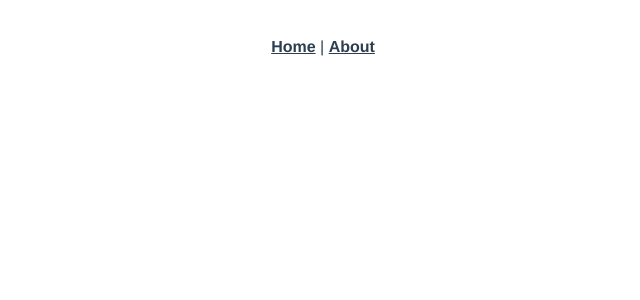
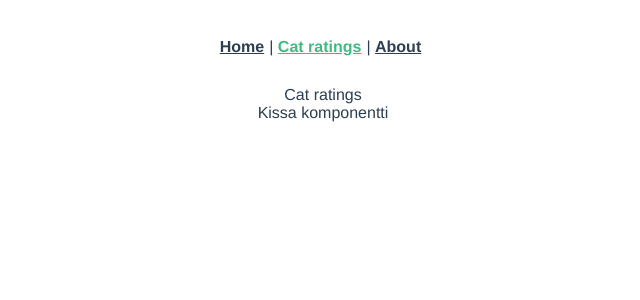
Before and after one commit to ajjmai/cat-rating-app, a Vue app: page /cat-ratings in a window 1280 px wide. Shown: the top 300 px of the page, without its empty margins (317-957 px from the left). Built offline with nearby package versions, Linux system fonts and the light colour scheme.

Commit message:
create cat-ratings page

```diff
--- a/src/App.vue
+++ b/src/App.vue
@@ -1,10 +1,11 @@
 <template>
   <div id="app">
     <div id="nav">
-      <router-link to="/">Home</router-link> |
+      <router-link to="/">Home</router-link>|
+      <router-link to="/cat-ratings">Cat ratings</router-link>|
       <router-link to="/about">About</router-link>
     </div>
-    <router-view/>
+    <router-view />
   </div>
 </template>
 
@@ -23,6 +24,7 @@
   a {
     font-weight: bold;
     color: #2c3e50;
+    margin-right: 5px;
 
     &.router-link-exact-active {
       color: #42b983;
--- a/src/router/index.js
+++ b/src/router/index.js
@@ -1,11 +1,11 @@
 import Vue from 'vue'
 import VueRouter from 'vue-router'
 import Home from '../views/Home.vue'
+import CatRatings from '../views/CatRatings.vue'
 
 Vue.use(VueRouter)
 
-const routes = [
-  {
+const routes = [{
     path: '/',
     name: 'Home',
     component: Home
@@ -16,7 +16,12 @@ const routes = [
     // route level code-splitting
     // this generates a separate chunk (about.[hash].js) for this route
     // which is lazy-loaded when the route is visited.
-    component: () => import(/* webpackChunkName: "about" */ '../views/About.vue')
+    component: () => import( /* webpackChunkName: "about" */ '../views/About.vue')
+  },
+  {
+    path: '/cat-ratings',
+    name: 'cat-ratings',
+    component: CatRatings
   }
 ]
 
--- /dev/null
+++ b/src/views/CatRatings.vue
@@ -0,0 +1,15 @@
+<template>
+  <div>
+    <div>Cat ratings</div>
+    <div>Kissa komponentti</div>
+  </div>
+</template>
+
+<script>
+export default {
+  name: "CatRatings"
+};
+</script>
+
+<style scoped>
+</style>
```
